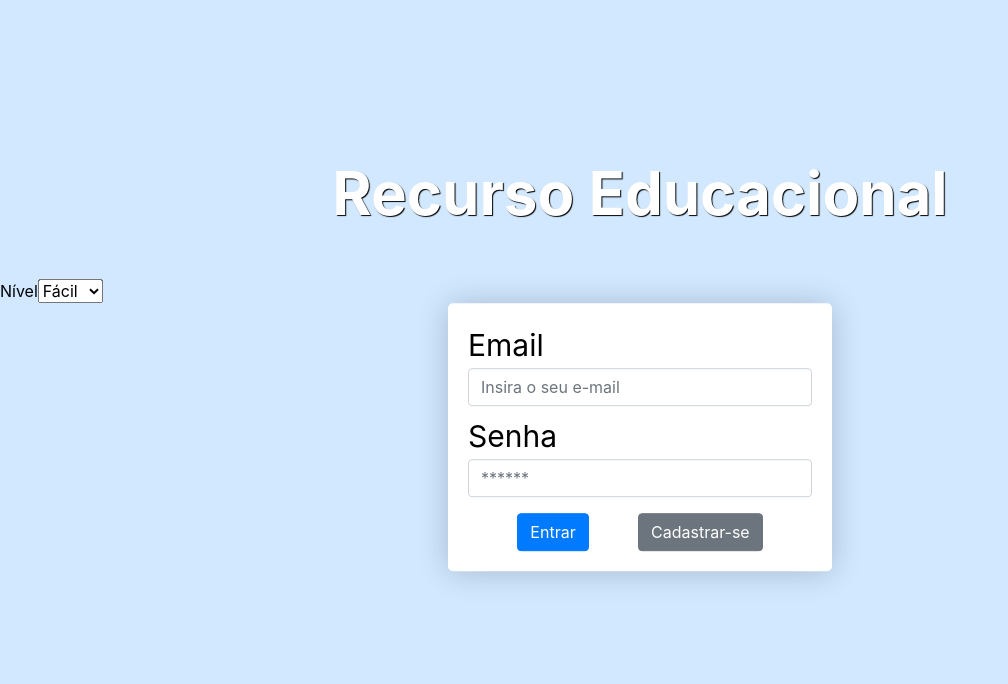
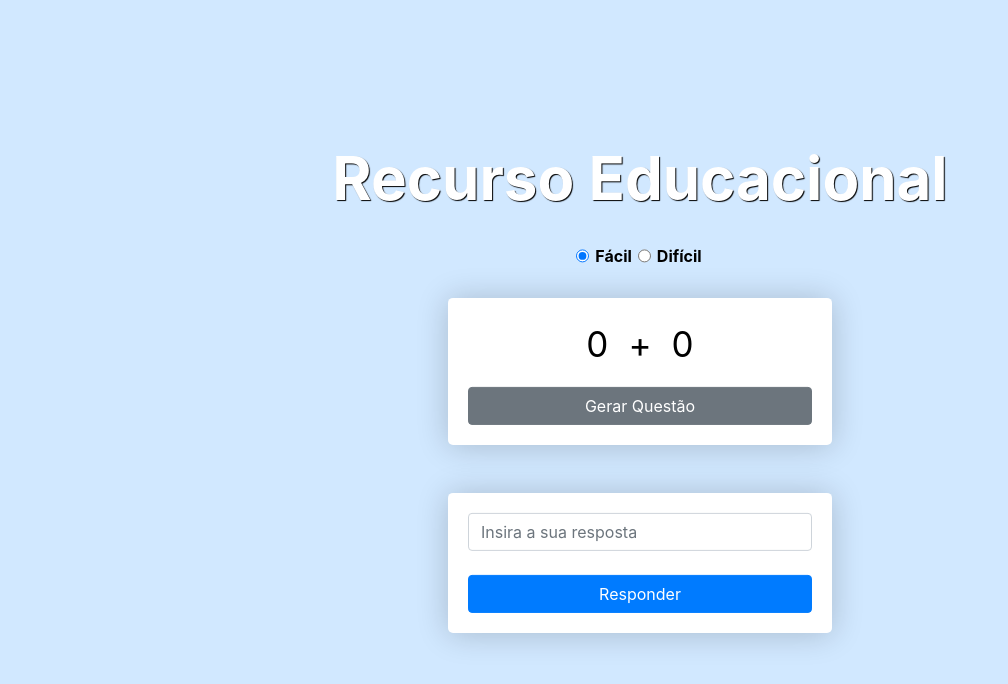
Before and after one commit to VinnenLM/projeto-react-node, a React (Create React App) app in the folder frontend/: page /recurso in a window 1280 px wide. Shown: the top 684 px of the page, without its empty margins (0-1008 px from the left). Built offline with nearby package versions, Linux system fonts and the light colour scheme.

Commit message:
Adicionada geração de questões

```diff
--- a/frontend/src/pages/cadastro/index.js
+++ b/frontend/src/pages/cadastro/index.js
@@ -9,7 +9,7 @@ export default function Cadastro() {
             </div>
 
             <form action='/login' method='post'>
-                <div className="containerCadastro">
+                <div className="container">
                     <label for="nome">Nome</label>
                     <input className="form-control" type="text" id="nome" placeholder="Insira o seu nome" />
                     <label for="login">Login</label>
--- a/frontend/src/pages/cadastro/style.css
+++ b/frontend/src/pages/cadastro/style.css
@@ -5,16 +5,3 @@
     transform: translate(-20%, -20%);
     width: 100%;
 }
-
-.containerCadastro {
-    color: white;
-    display: flex;
-    flex-direction: column;
-    width: 30%;
-    margin: 0 auto;
-    font-size: 30px;
-    box-shadow: 0 1px 32px 0 rgba(0, 0, 0, .2);
-    background-color: white;
-    padding: 20px;
-    border-radius: 5px;
-}
--- a/frontend/src/pages/login/index.js
+++ b/frontend/src/pages/login/index.js
@@ -7,7 +7,7 @@ export default function Login() {
             <h1>Login</h1>
 
             <form action='/login' method='post'>
-                <div className="containerLogin">
+                <div className="container">
                     <label for="email">Email</label>
                     <input className="form-control mb-2" type="email" id="email" placeholder="Insira o seu e-mail" />
                     <label for="senha">Senha</label>
--- a/frontend/src/pages/login/style.css
+++ b/frontend/src/pages/login/style.css
@@ -16,11 +16,11 @@ h1 {
     text-align: center;
     font-weight: bold;
     font-size: 60px;
-    margin-bottom: 50px;
+    margin-bottom: 30px;
     text-shadow: 1px 1px 1px black;
 }
 
-.containerLogin {
+.container {
     color: white;
     display: flex;
     flex-direction: column;
--- a/frontend/src/pages/recurso/index.js
+++ b/frontend/src/pages/recurso/index.js
@@ -1,31 +1,86 @@
+import React, { useState } from "react";
 import './style.css'
 
 export default function Recurso() {
+
+    const [valor1, setValor1] = useState(0);
+    const [valor2, setValor2] = useState(0);
+    const [operacao, setOperacao] = useState('+');
+    const [dificuldade, setDificuldade] = useState('fácil');
+
+    function mudarValores() {
+        if (dificuldade === 'fácil') {
+            let valor1 = Math.floor(Math.random() * (10 - 1) + 1);
+            let valor2 = Math.floor(Math.random() * (10 - 1) + 1);
+            setValor1(valor1)
+            setValor2(valor2)
+        } else {
+            let valor1 = Math.floor(Math.random() * (50 - 1) + 1);
+            let valor2 = Math.floor(Math.random() * (50 - 1) + 1);
+            setValor1(valor1)
+            setValor2(valor2)
+        }
+    }
+
+    function mudarOperacao() {
+        let operadoresFacil = ['+', '-'];
+        let operadoresDificil = ['/', '*'];
+
+        if (dificuldade === 'fácil') {
+            let operacaoAleatoria = operadoresFacil[Math.floor(Math.random() * operadoresFacil.length)];
+            setOperacao(operacaoAleatoria)
+        } else {
+            let operacaoAleatoria = operadoresDificil[Math.floor(Math.random() * operadoresDificil.length)];
+            setOperacao(operacaoAleatoria)
+        }
+    }
+
+    function gerarQuestao() {
+        mudarOperacao();
+        mudarValores();
+    }
+
     return (
         <div className="login">
 
             <h1>Recurso Educacional</h1>
 
-            <div className="nivel">
-                <label for="dificuldade">Nível</label>
-                <select name="dificuldade" id="dificuldade">
-                    <option value="facil">Fácil</option>
-                    <option value="dificil">Difícil</option>
-                </select>
+            <div className="containerNivel">
+
+                <input
+                    type="radio"
+                    value="fácil"
+                    checked={dificuldade === "fácil"}
+                    onChange={() => setDificuldade('fácil')} />
+                <label htmlFor="dificuldade"><strong>Fácil</strong></label>
+
+                <input
+                    type="radio"
+                    value="difícil"
+                    checked={dificuldade === "difícil"}
+                    onChange={() => setDificuldade('difícil')} />
+                <label htmlFor="dificuldade"><strong>Difícil</strong></label>
+
             </div>
 
-            <form action='/login' method='post'>
-                <div className="containerLogin">
-                    <label for="email">Email</label>
-                    <input className="form-control mb-2" type="email" id="email" placeholder="Insira o seu e-mail" />
-                    <label for="senha">Senha</label>
-                    <input className="form-control" type="password" id="senha" placeholder="******" />
-                    <div className="botoes">
-                        <button className="btn btn-primary mt-3">Entrar</button>
-                        <button className="btn btn-secondary mt-3">Cadastrar-se</button>
-                    </div>
+            <div className="container">
+
+                <div className="containerPergunta">
+                    <span id="valor1">{valor1}</span>
+                    <span id="operacao">{operacao}</span>
+                    <span id="valor2">{valor2}</span>
                 </div>
-            </form>
+
+                <button className="btn btn-secondary mt-3" onClick={gerarQuestao}>Gerar Questão</button>
+
+            </div>
+
+            <div className="container mt-5">
+                <div className="resposta">
+                    <input className="form-control mb-2" type="email" id="email" placeholder="Insira a sua resposta" />
+                    <button className="btn btn-primary mt-3">Responder</button>
+                </div>
+            </div>
 
         </div>
     )
--- a/frontend/src/pages/recurso/style.css
+++ b/frontend/src/pages/recurso/style.css
@@ -0,0 +1,25 @@
+.containerNivel {
+    margin-bottom: 30px;
+    display: flex;
+    justify-content: center;
+}
+
+.containerNivel * {
+    margin: 0 2px;
+}
+
+.containerPergunta {
+    text-align: center;
+}
+
+.containerPergunta span {
+    color: black;
+    margin: 0 10px;
+    font-size: 35px;
+}
+
+.resposta {
+    display: flex;
+    flex-direction: column;
+    justify-content: center;
+}
```
